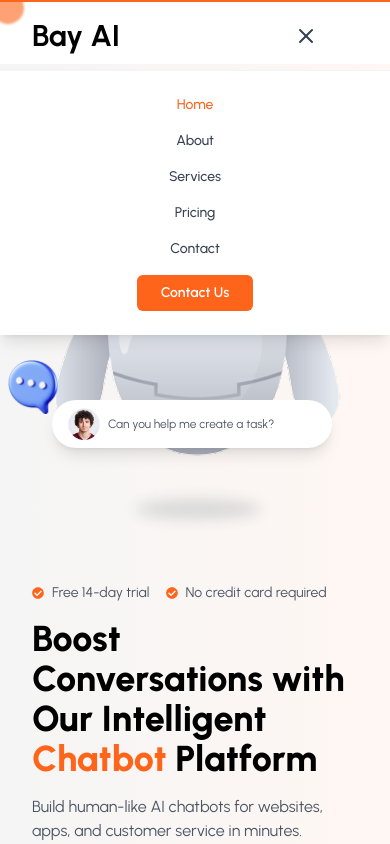
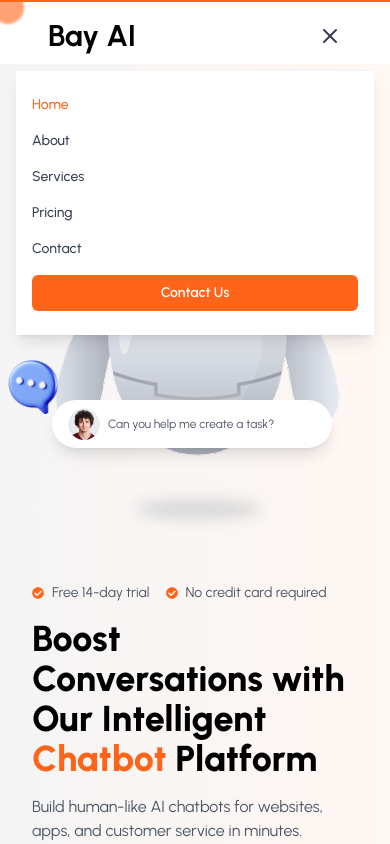
Before and after one commit to BayshoreCommunication/bayai-chatbot-website, a Next.js app: page / in a window 390 px wide. Both pictures are taken after a click on the button 306 px from the left and 36 px from the top of the page. Shown: the top 844 px of the page. Built offline with nearby package versions, Linux system fonts and the light colour scheme.

Commit message:
navbar fix

```diff
--- a/app/globals.css
+++ b/app/globals.css
@@ -5,4 +5,8 @@
 
 body {
   @apply font-urbanist;
+
 }
+html, body {
+  overflow-x: hidden;
+}
--- a/components/layout/Navbar.tsx
+++ b/components/layout/Navbar.tsx
@@ -24,11 +24,7 @@ export default function Navbar() {
     setMounted(true);
   }, []);
 
-  const activeHref = mounted
-    ? pathname === "/"
-      ? "/"
-      : pathname
-    : "/";
+  const activeHref = mounted ? (pathname === "/" ? "/" : pathname) : "/";
 
   useEffect(() => {
     const onScroll = () => setIsAtTop(window.scrollY < 10);
@@ -40,7 +36,7 @@ export default function Navbar() {
   if (!mounted) {
     // Return a placeholder to avoid hydration mismatch
     return (
-      <header className="fixed top-0 left-0 right-0 w-full h-[72px] bg-transparent border-t-2 border-primary z-[100]" />
+      <header className="fixed top-0 left-0 right-0 w-full h-[72px] bg-transparent border-t-2 border-primary z-[100] " />
     );
   }
 
@@ -48,7 +44,7 @@ export default function Navbar() {
     <header
       className={`${
         isAtTop ? "bg-transparent" : "bg-white shadow-sm"
-      } fixed top-0 left-0 right-0 w-full z-[100] transition-colors duration-300 border-t-2 border-primary`}
+      } container mx-auto fixed top-0 left-0 right-0 w-full z-[100] transition-colors duration-300 border-t-2 border-primary`}
     >
       <nav className="container px-8 py-4 flex justify-between items-center">
         <Link href="/" className="text-3xl font-bold text-black">
@@ -79,7 +75,7 @@ export default function Navbar() {
         </Link>
 
         <button
-          className="md:hidden text-2xl text-gray-700 mr-10"
+          className="md:hidden text-2xl text-gray-700 "
           onClick={() => setIsOpen(!isOpen)}
         >
           {isOpen ? <FiX /> : <FiMenu />}
@@ -89,14 +85,15 @@ export default function Navbar() {
       <div
         className={`md:hidden overflow-hidden transition-all duration-300 ${
           isOpen ? "max-h-[400px] opacity-100" : "max-h-0 opacity-0"
-        } bg-white border-t border-gray-100 shadow-lg`}
+        } bg-white border-t border-gray-100 shadow-lg w-full`}
       >
-        <div className="flex flex-col items-center space-y-4 py-6">
+        <div className="w-full px-4 py-6">
+          <div className="flex flex-col space-y-4">
             {menu.map((item) => (
               <Link
                 key={item.id}
                 href={item.href}
-              className={`text-sm font-medium ${
+                className={`text-sm font-medium w-full text-left ${
                   activeHref === item.href
                     ? "text-primary"
                     : "text-gray-700 hover:text-primary"
@@ -109,13 +106,14 @@ export default function Navbar() {
 
             <Link
               href="tel:+15095921745"
-            className="bg-primary text-white font-semibold text-sm py-2 px-6 rounded-md hover:bg-primary/90 hover:scale-105 hover:shadow-lg hover:shadow-primary/25 transition-all duration-300 transform"
+              className="bg-primary text-white font-semibold text-sm py-2 px-6 rounded-md hover:bg-primary/90 hover:scale-105 hover:shadow-lg hover:shadow-primary/25 transition-all duration-300 transform w-full text-center"
               onClick={() => setIsOpen(false)}
             >
               Contact Us
             </Link>
           </div>
         </div>
+      </div>
     </header>
   );
 }
```
Lines whose indentation alone changed are shown as unchanged.
